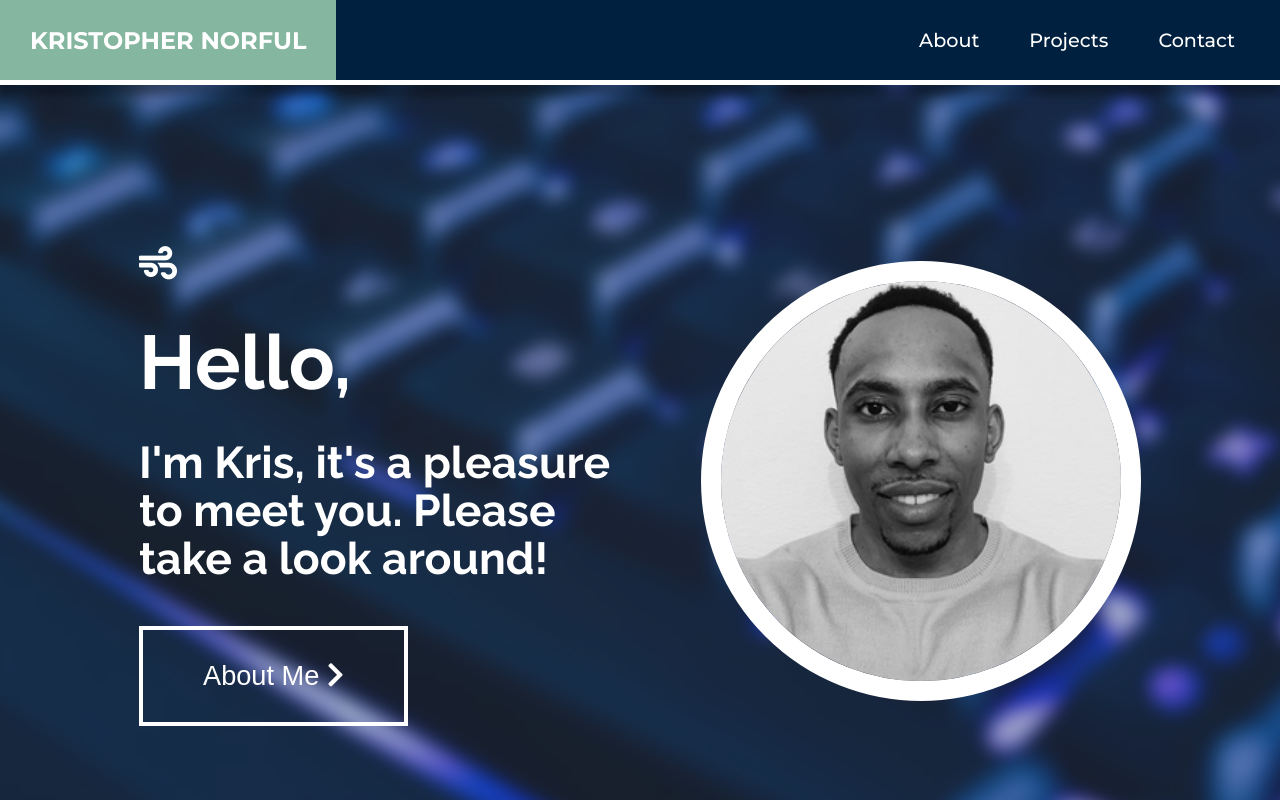
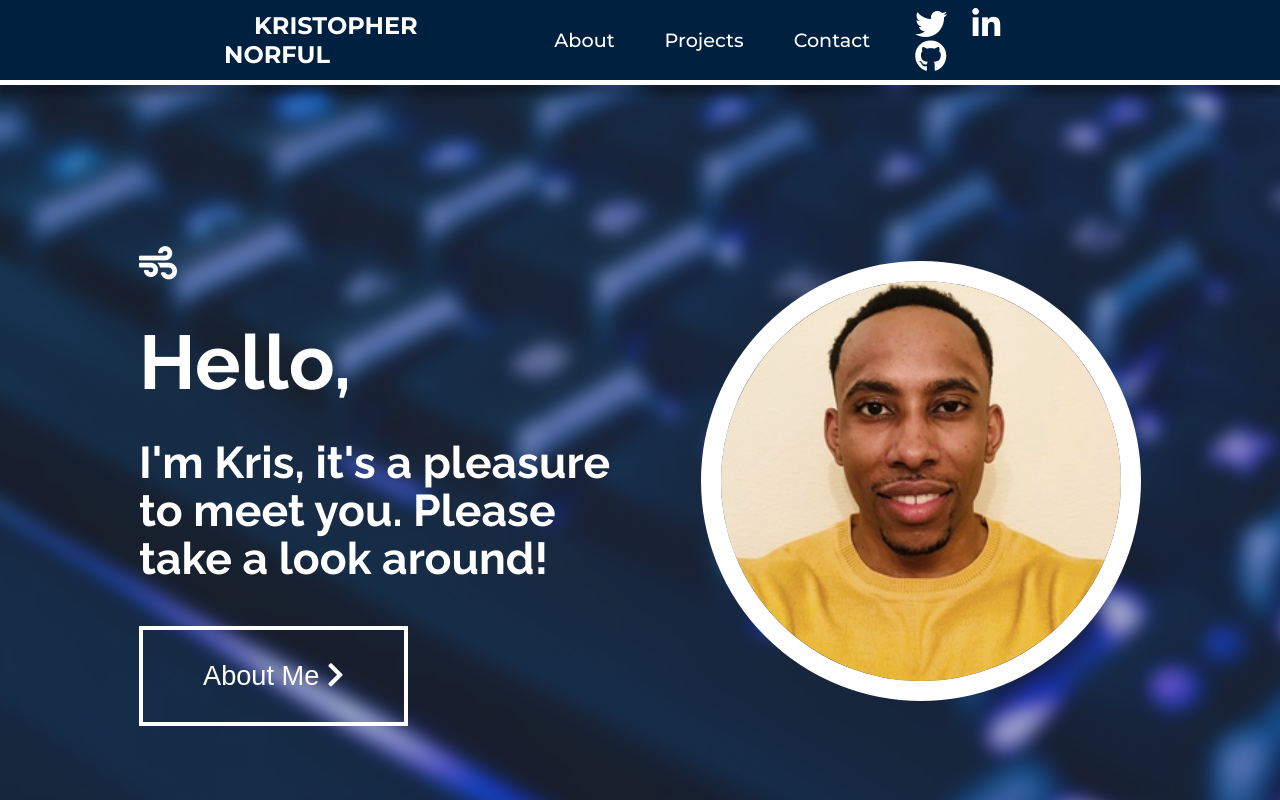
Before and after one commit to knorful/my-page, a React (Create React App) app: page / in a window 1280 px wide. Shown: the top 800 px of the page. Built offline with nearby package versions, Linux system fonts and the light colour scheme.

Commit message:
add social media links to navbar

```diff
--- a/src/components/Landing/Landing.module.css
+++ b/src/components/Landing/Landing.module.css
@@ -72,9 +72,6 @@
   -webkit-filter: blur(8px);
   transform: scale(1.1);
 }
-/* .Landing .tint {
-  margin-bottom: 20px;
-} */
 
 .Landing .tint:before {
   content: "";
@@ -94,5 +91,5 @@
   height: 400px;
   border-radius: 100%;
   border: 20px solid white;
-  filter: grayscale(1);
+  filter: grayscale(0.3);
 }
--- a/src/components/Navigation/NavigationItems/NavigationItems.js
+++ b/src/components/Navigation/NavigationItems/NavigationItems.js
@@ -16,6 +16,17 @@ const navigationItems = () => {
         <NavigationItem link="/">Projects</NavigationItem>
         <NavigationItem link="/">Contact</NavigationItem>
       </ul>
+      <div className={classes.Links}>
+        <a href="/">
+          <i class="fab fa-twitter"></i>
+        </a>
+        <a href="/">
+          <i class="fab fa-linkedin-in"></i>
+        </a>
+        <a href="/">
+          <i class="fab fa-github"></i>
+        </a>
+      </div>
     </div>
   );
 };
--- a/src/components/Navigation/NavigationItems/NavigationItems.module.css
+++ b/src/components/Navigation/NavigationItems/NavigationItems.module.css
@@ -4,7 +4,7 @@
   justify-content: space-between;
   font-family: "Montserrat", sans-serif;
   font-weight: 500;
-  width: 100%;
+  width: 65%;
   margin: 0 auto;
 }
 
@@ -23,7 +23,6 @@
 .NavItems li a:hover {
   transition: all 0.5s;
   color: #adefd1ff;
-  transform: scale(1.1);
 }
 
 .Logo {
@@ -42,6 +41,17 @@
 .Logo a:hover,
 .Logo:hover {
   transition: all 0.5s;
-  background-color: rgb(133, 182, 159);
+  background-color: #adefd1ff;
   color: #00203fff;
 }
+
+.NavItems .Links i {
+  font-size: 2rem;
+  color: white;
+  margin-right: 25px;
+  height: 100%;
+}
+
+.NavItems i:hover {
+  color: #adefd1ff;
+}
```
Also changed, not shown: 1 other file (tests, documents, lock files or other folders).
